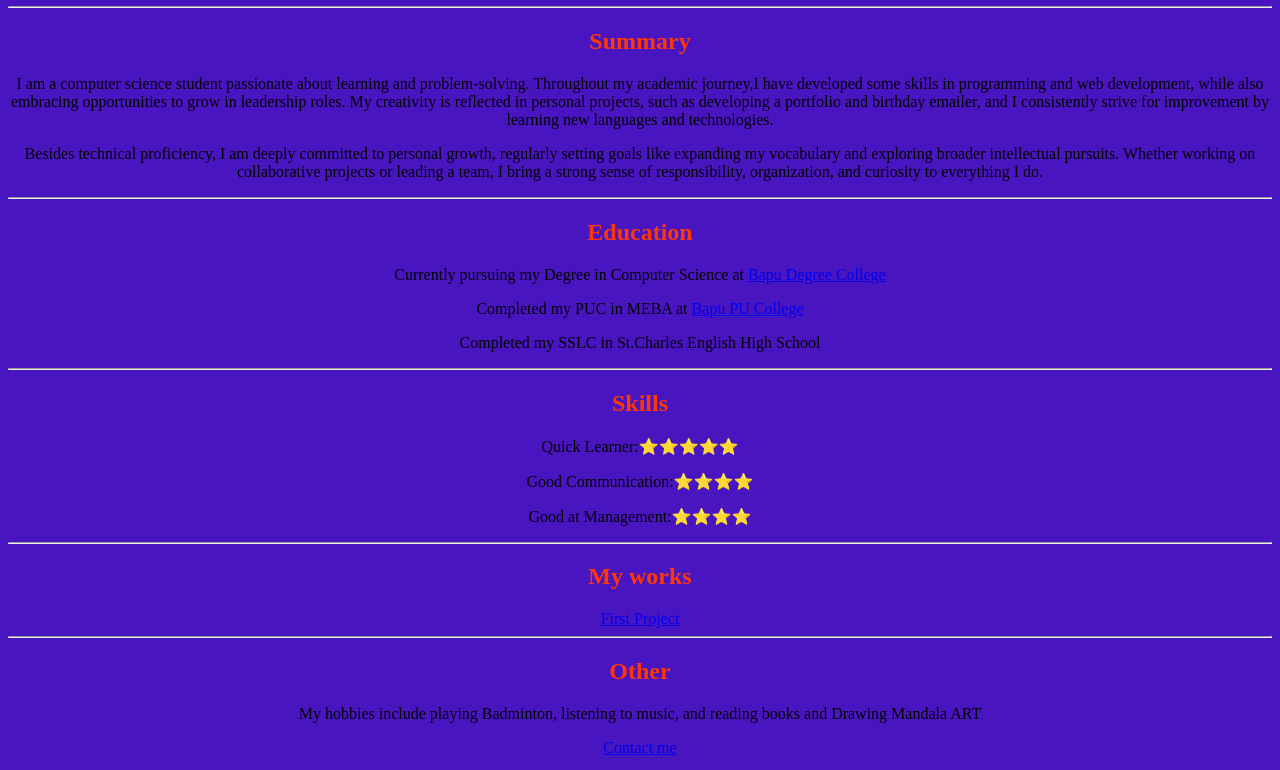
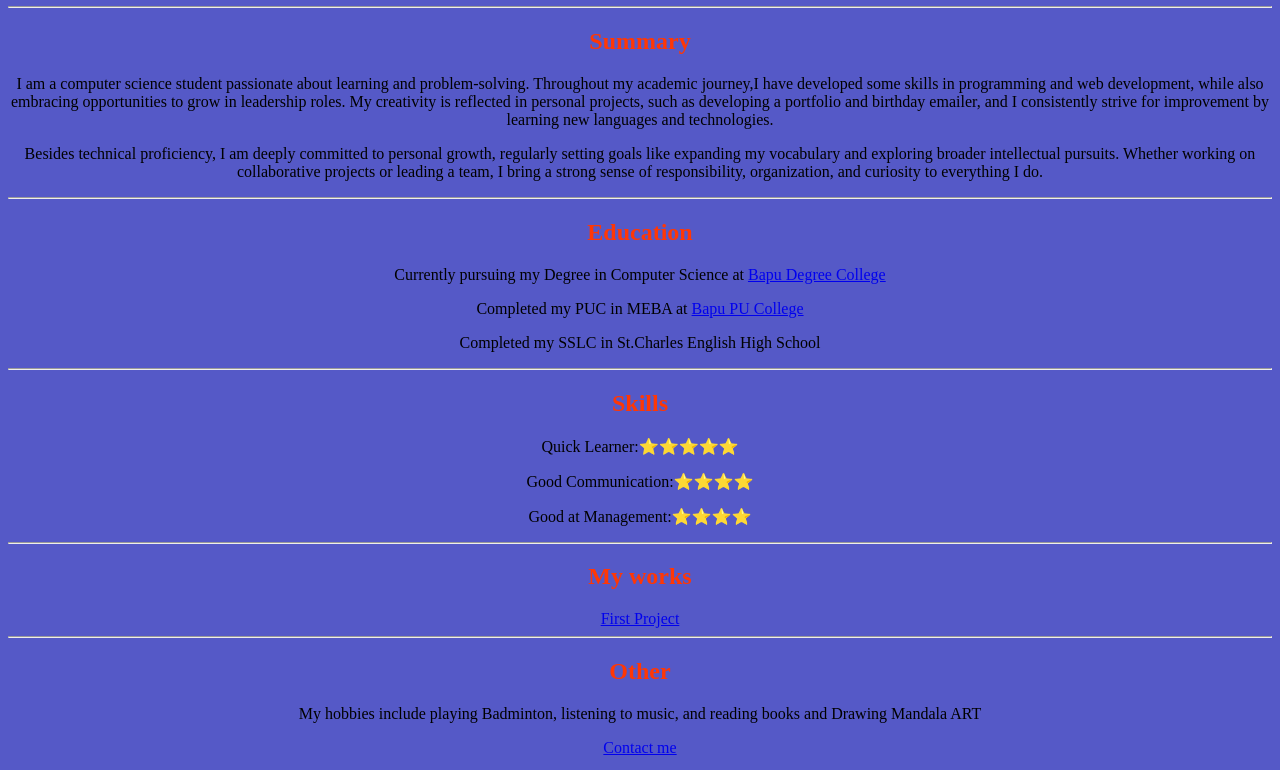
Before and after one commit to PAWANSIMHA/Pawan-Resume, a plain HTML site: page index.html in a window 1280 px wide. Shown: the part 398-1168 px from the top of the page. Drawn offline with Linux system fonts and the light colour scheme.

Commit message:
Update style.css

```diff
--- a/style.css
+++ b/style.css
@@ -3,6 +3,6 @@ h2{
 
 }
 *{
-   background-color:rgb(73, 21, 193);
+   background-color:rgb(85, 89, 199);
    font: size 30px;
 }
```
